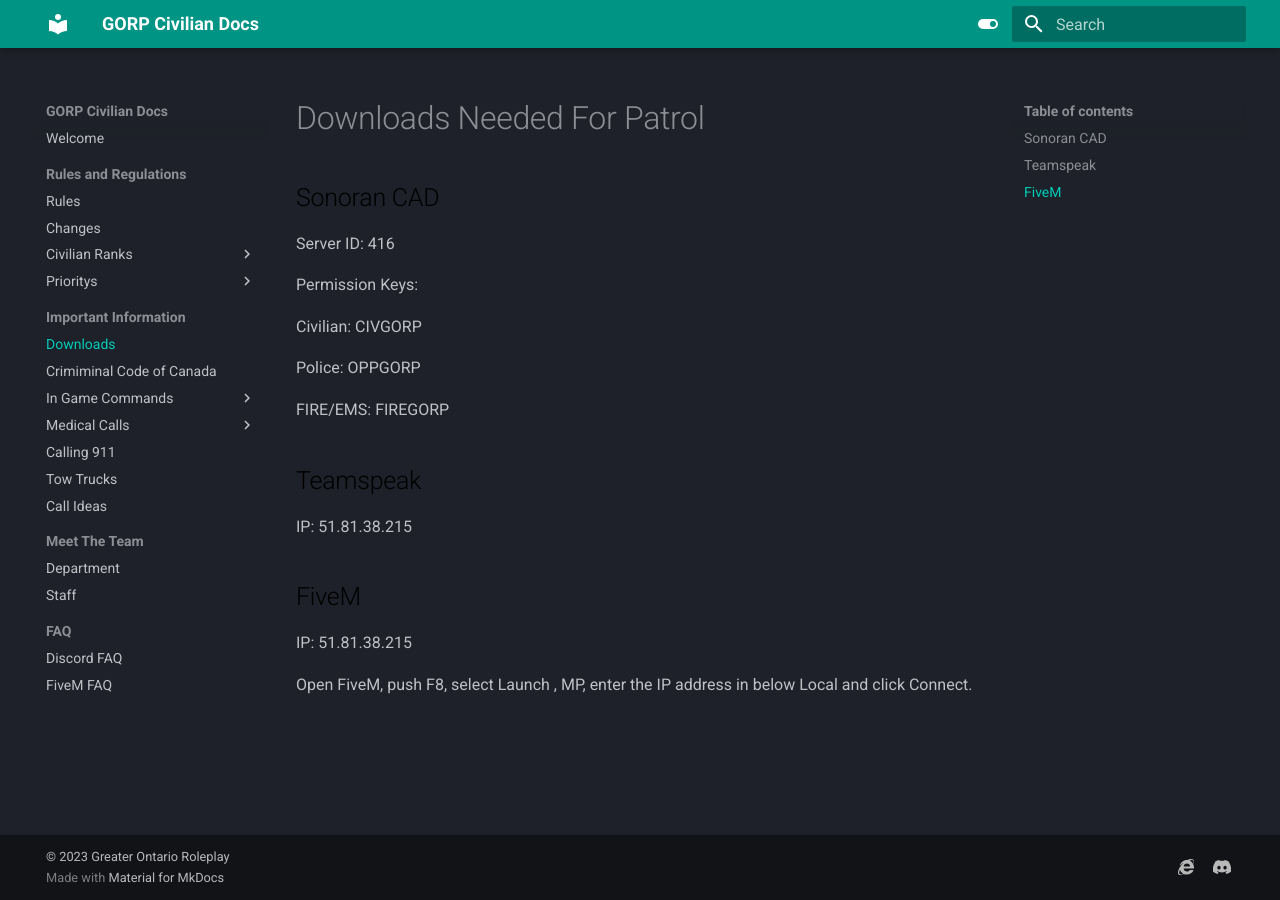
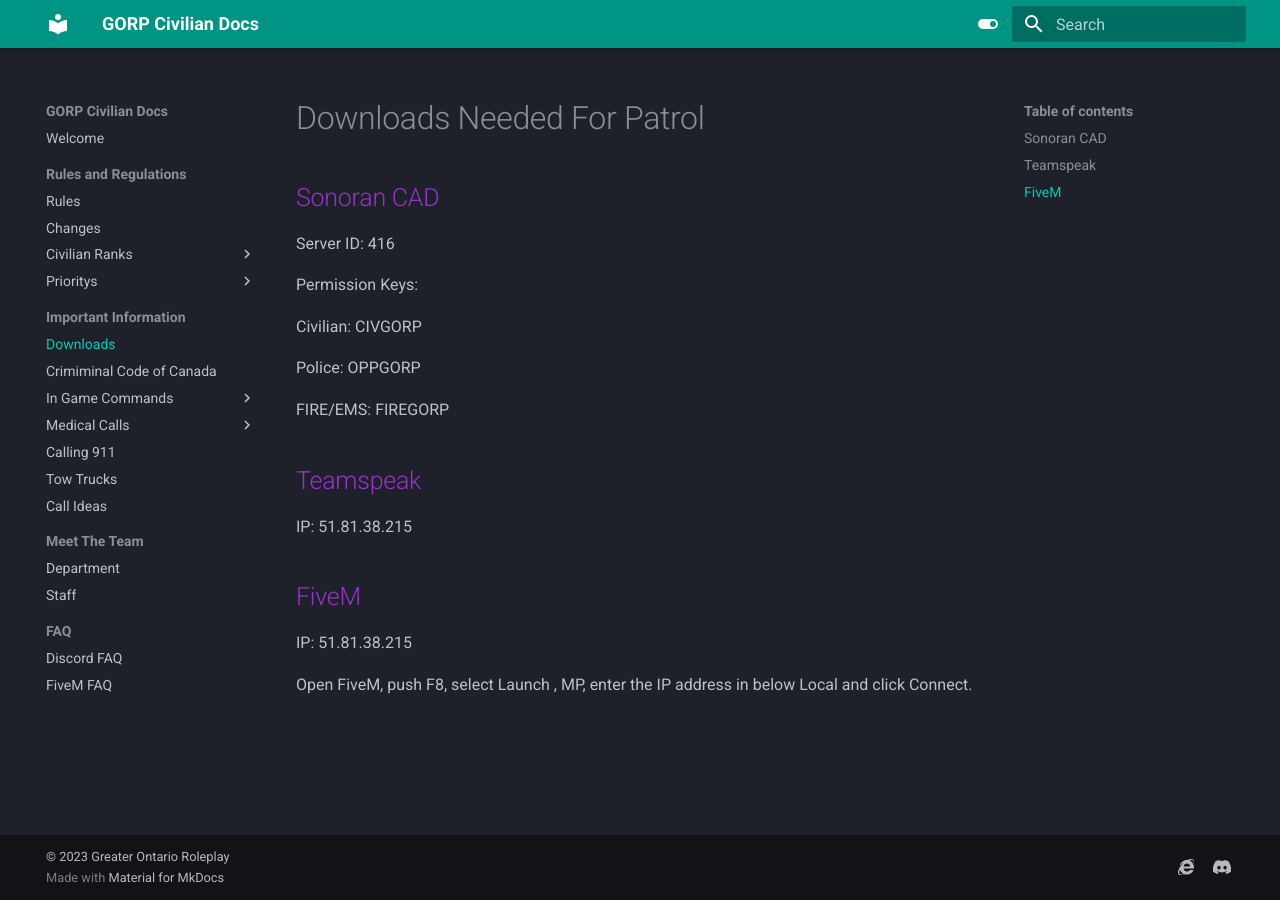
Before and after one commit to deathstryder/GORP-Civilian-Documents, an MkDocs documentation site: the page built from docs/Important/Downloads.md, in a window 1280 px wide. Built offline with MkDocs 1.6.1 and Material for MkDocs 9.7.7, drawn with Linux system fonts in a browser that asks for light colours.

Commit message:
NEW COLOURS

```diff
--- a/docs/Important/Downloads.md
+++ b/docs/Important/Downloads.md
@@ -1,7 +1,7 @@
 # Downloads Needed For Patrol
 
 
-## [<span style="color:black">Sonoran CAD</span>](https://sonorancad.com/community/menu)
+## [<span style="color:rgb(153,50,204)">Sonoran CAD</span>](https://sonorancad.com/community/menu)
 Server ID: 416
 
 Permission Keys:
@@ -13,12 +13,12 @@
 FIRE/EMS: FIREGORP
 
 
-## [<span style="color:black">Teamspeak</span>](https://www.teamspeak.com/en/downloads/)
+## [<span style="color:rgb(153,50,204)">Teamspeak</span>](https://www.teamspeak.com/en/downloads/)
 
 IP: 51.81.38.215
 
 
-## [<span style="color:black">FiveM</span>](https://fivem.net/)
+## [<span style="color:rgb(153,50,204)">FiveM</span>](https://fivem.net/)
 
 IP: 51.81.38.215
 
```
